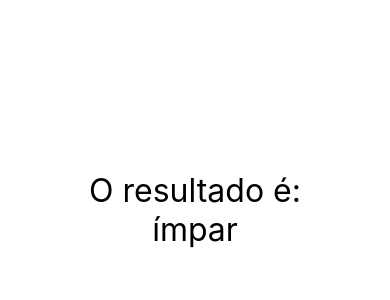
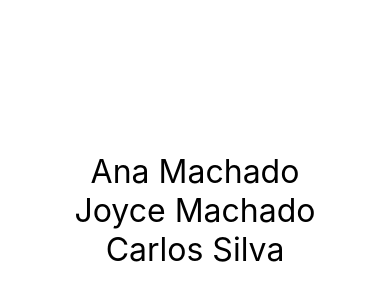
Before and after one commit to JoyceKell/learning-native, a React Native app in the folder exercicios/: screen / in a window 390 px wide. Shown: the part 212-512 px from the top of the page. Built offline with nearby package versions, Linux system fonts and the light colour scheme.

Commit message:
props.children

```diff
--- a/exercicios/src/components/App.js
+++ b/exercicios/src/components/App.js
@@ -1,6 +1,8 @@
 import React from 'react';
 import {Text, View, StyleSheet} from 'react-native';
-import ParImpar from '../components/ParImpar';
+import Pai from '../components/relacao/Pai';
+import Filho from '../components/relacao/Filho';
+//import ParImpar from '../components/ParImpar';
 //import ContadorV2 from '../components/contador/ContadorV2';
 //import Pai from '../components/indireta/Pai';
 //import Pai from '../components/direta/Pai';
@@ -15,7 +17,13 @@ import ParImpar from '../components/ParImpar';
 const App = function () {
   return (
     <View style={style.App}>
-      <ParImpar num={3} />
+      <Pai>
+        <Filho nome="Ana" sobrenome="Machado" />
+        <Filho nome="Joyce" sobrenome="Machado" />
+      </Pai>
+      <Pai>
+        <Filho nome="Carlos" sobrenome="Silva" />
+      </Pai>
     </View>
   );
 };
--- /dev/null
+++ b/exercicios/src/components/relacao/Filho.js
@@ -0,0 +1,13 @@
+import React from 'react';
+import {Text, View} from 'react-native';
+import Estilo from '../estilo';
+
+export default props => {
+  return (
+    <>
+      <Text style={Estilo.grande}>
+        {props.nome} {props.sobrenome}
+      </Text>
+    </>
+  );
+};
--- /dev/null
+++ b/exercicios/src/components/relacao/Pai.js
@@ -0,0 +1,7 @@
+import React from 'react';
+import {Text, View} from 'react-native';
+import Estilo from '../estilo';
+
+export default props => {
+  return <>{props.children}</>;
+};
```
